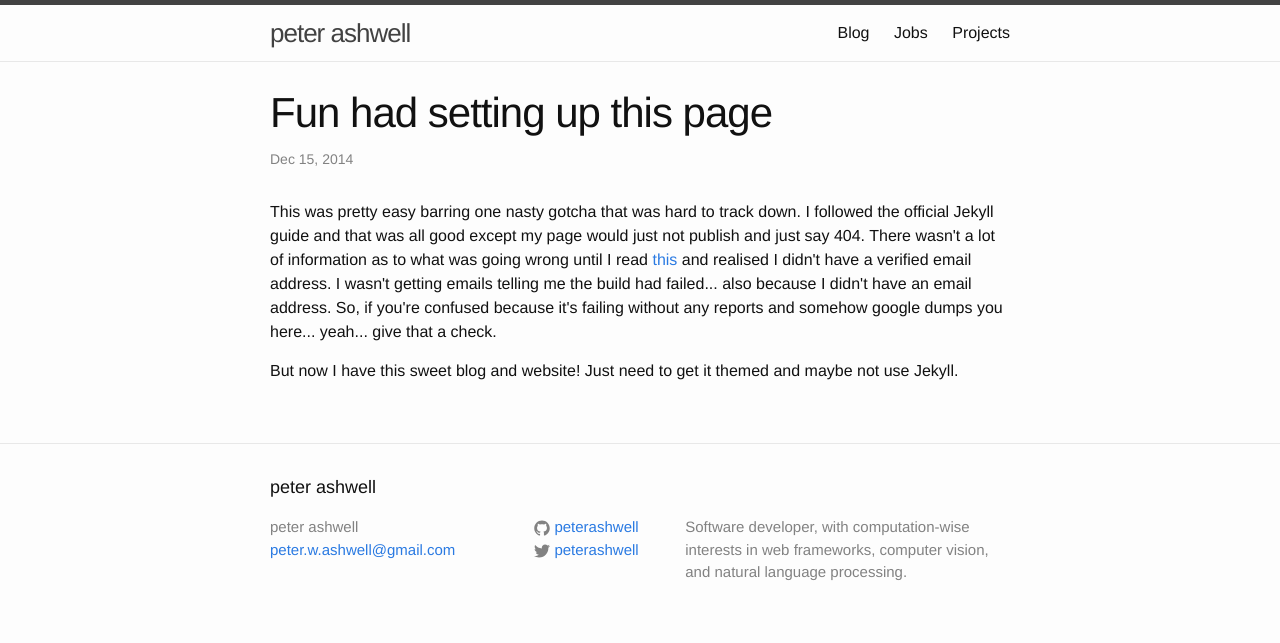
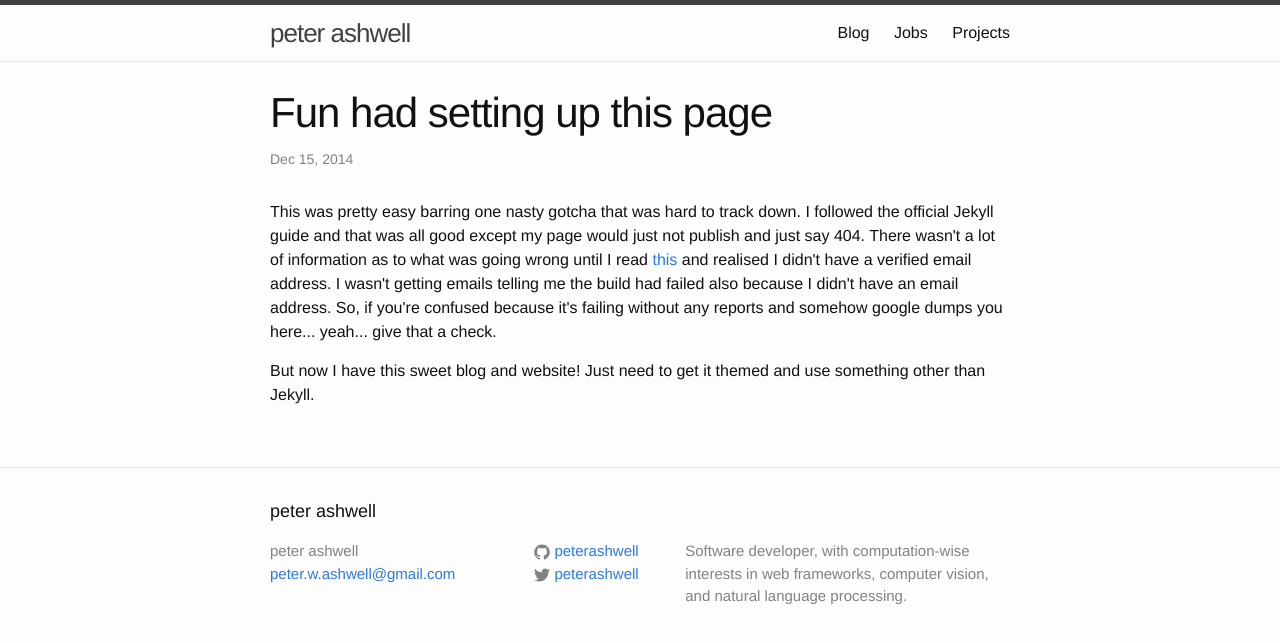
Before and after one commit to peterashwell/peterashwell.github.io, a Jekyll site: the page built from _posts/2014-12-15-welcome-to-jekyll.markdown, in a window 1280 px wide. Shown: the top 643 px of the page. Built offline with Jekyll 4.4.1, drawn with Linux system fonts in a browser that asks for light colours.

Commit message:
Fixed blog post

```diff
--- a/_posts/2014-12-15-welcome-to-jekyll.markdown
+++ b/_posts/2014-12-15-welcome-to-jekyll.markdown
@@ -4,6 +4,6 @@ title:  "Fun had setting up this page"
 date:   2014-12-15 01:33:39
 categories: github pages
 ---
-<p>This was pretty easy barring one nasty gotcha that was hard to track down. I followed the official Jekyll guide and that was all good except my page would just not publish and just say 404. There wasn't a lot of information as to what was going wrong until I read <a href="https://help.github.com/articles/troubleshooting-github-pages-build-failures/">this</a> and realised I didn't have a verified email address. I wasn't getting emails telling me the build had failed... also because I didn't have an email address. So, if you're confused because it's failing without any reports and somehow google dumps you here... yeah... give that a check.</p>
+<p>This was pretty easy barring one nasty gotcha that was hard to track down. I followed the official Jekyll guide and that was all good except my page would just not publish and just say 404. There wasn't a lot of information as to what was going wrong until I read <a href="https://help.github.com/articles/troubleshooting-github-pages-build-failures/">this</a> and realised I didn't have a verified email address. I wasn't getting emails telling me the build had failed also because I didn't have an email address. So, if you're confused because it's failing without any reports and somehow google dumps you here... yeah... give that a check.</p>
 
-<p>But now I have this sweet blog and website! Just need to get it themed and maybe not use Jekyll.</p>
+<p>But now I have this sweet blog and website! Just need to get it themed and use something other than Jekyll.</p>
```
